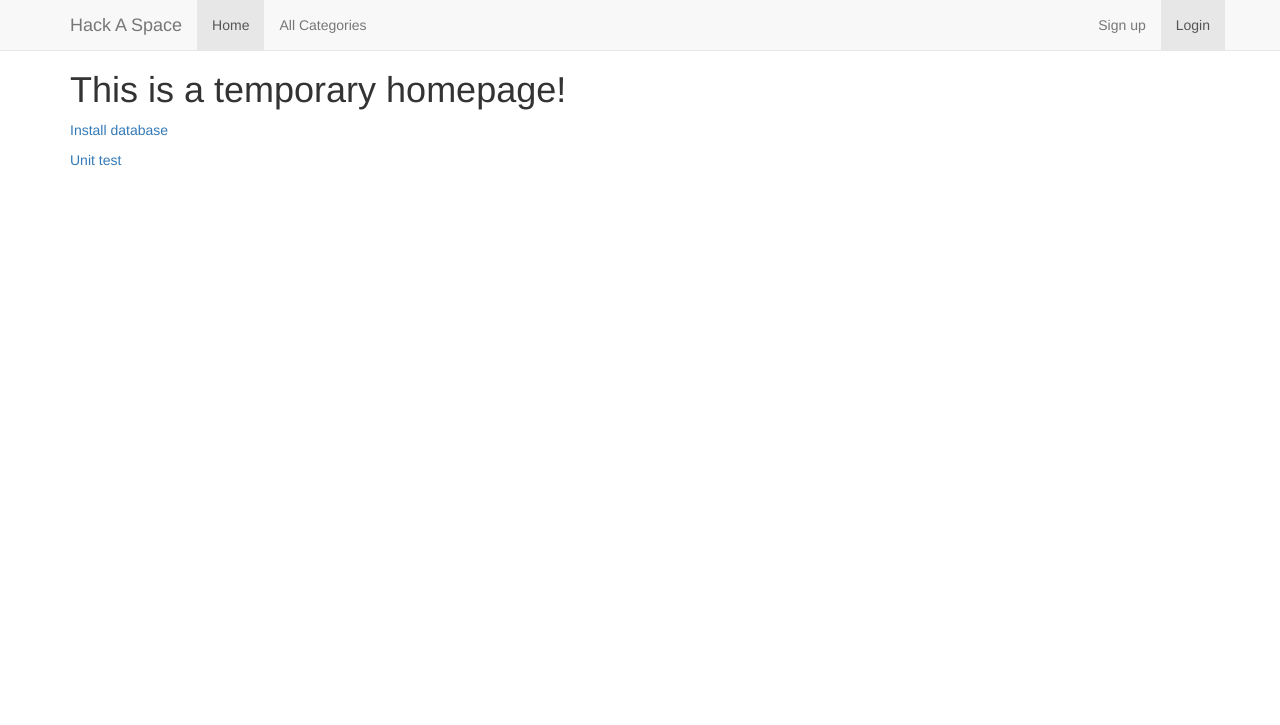
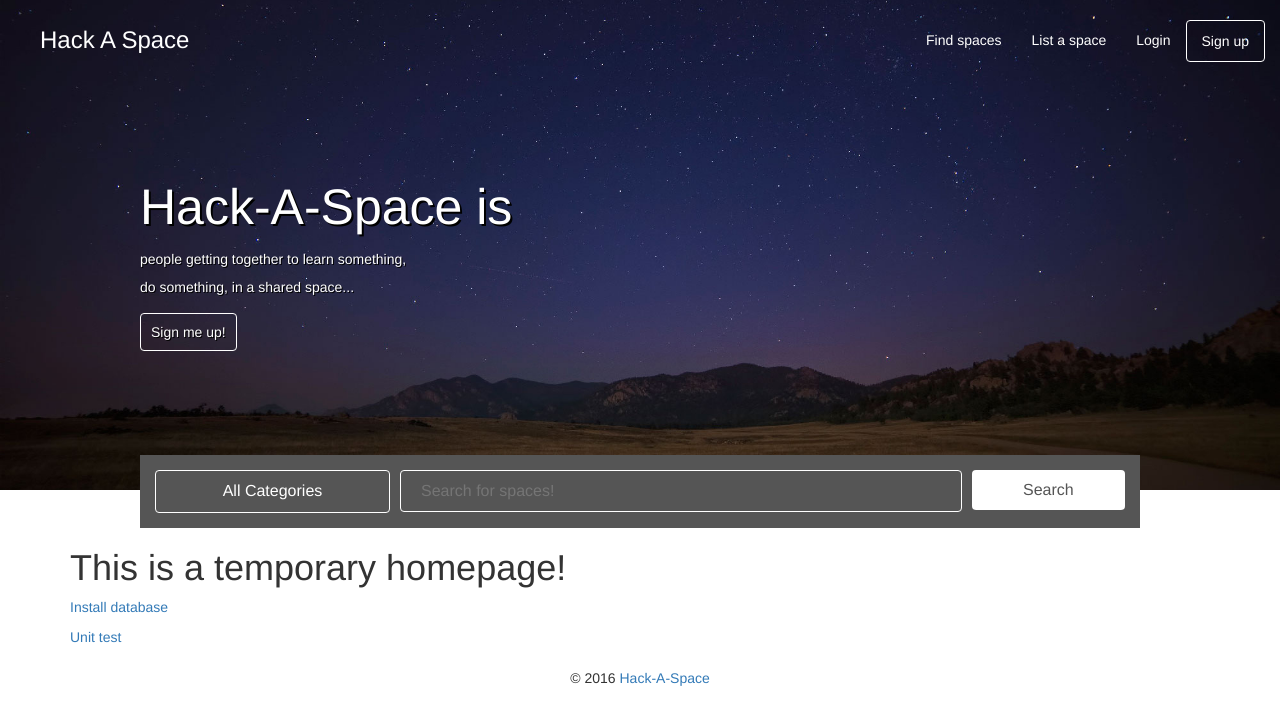
Before and after one commit to chadhao/SDP_Hack_A_Space, a CodeIgniter app: page /database/ in a window 1280 px wide. Shown: the top 725 px of the page. Run offline with CodeIgniter, Linux system fonts and the light colour scheme.

Commit message:
update @ 1:47AM 07/06/2016

```diff
--- a/application/controllers/Home.php
+++ b/application/controllers/Home.php
@@ -14,7 +14,10 @@ class Home extends CI_Controller
         if (!isset($_SESSION)) {
             session_start();
         }
-        $this->utils->view('Home');
+        $header_data['header_title'] = 'Hack A Space';
+        $this->load->view('templates/header_home', $header_data);
+        $this->load->view('Home');
+        $this->load->view('templates/footer');
     }
 
     public function error()
--- a/application/views/Admin_CategoryForm.php
+++ b/application/views/Admin_CategoryForm.php
@@ -1,4 +1,4 @@
-<div class="container" style="margin-top:50px;">
+<div class="container">
   <?php $this->view('templates/admin_sidebar'); ?>
   <div class="col-sm-9">
     <h1><?php echo $caction == 'add' ? 'Add Category' : 'Edit Category'; ?></h1>
--- a/application/views/Admin_CategoryList.php
+++ b/application/views/Admin_CategoryList.php
@@ -1,4 +1,4 @@
-<div class="container" style="margin-top:50px;">
+<div class="container">
   <?php $this->view('templates/admin_sidebar'); ?>
   <div class="col-sm-9">
     <h1>Category List</h1>
--- a/application/views/Admin_Dashboard.php
+++ b/application/views/Admin_Dashboard.php
@@ -1,4 +1,4 @@
-<div class="container" style="margin-top:50px;">
+<div class="container">
   <?php $this->view('templates/admin_sidebar'); ?>
   <div class="col-sm-9">
     <h1>Dashboard</h1>
--- a/application/views/Admin_EditUser.php
+++ b/application/views/Admin_EditUser.php
@@ -1,4 +1,4 @@
-<div class="container" style="margin-top:50px;">
+<div class="container">
   <?php $this->view('templates/admin_sidebar'); ?>
   <div class="col-sm-9">
     <h1>Edit User</h1>
--- a/application/views/Admin_UserList.php
+++ b/application/views/Admin_UserList.php
@@ -1,4 +1,4 @@
-<div class="container" style="margin-top:50px;">
+<div class="container">
   <?php $this->view('templates/admin_sidebar'); ?>
   <div class="col-sm-9">
     <h1>User List</h1>
@@ -30,6 +30,7 @@
       </table>
     </div>
     <?php
+
     } ?>
   </div>
 </div>
--- a/application/views/Cat_AllCatList.php
+++ b/application/views/Cat_AllCatList.php
@@ -1,4 +1,4 @@
-<div class="container" style="margin-top:60px;">
+<div class="container">
   <?php
   if (empty($cats)) {
       echo '<h1>No category found!</h1>';
--- a/application/views/Home.php
+++ b/application/views/Home.php
@@ -1,4 +1,15 @@
-<div class="container" style="margin-top:50px;">
+<div class="container c-search-container">
+  <div class="c-search c-mw-1000">
+    <div class="col-sm-3 c-plr-5">
+      <p class="container-fluid"><a href="<?php echo site_url('Category'); ?>">All Categories</a></p>
+    </div>
+    <form>
+      <div class="col-sm-7 c-plr-5"><input type="text" placeholder="Search for spaces!"></div>
+      <div class="col-sm-2 c-plr-5"><button type="button">Search</button></div>
+    </form>
+  </div>
+</div>
+<div class="container">
   <h1>This is a temporary homepage!</h1>
   <p><a href="<?php echo site_url('install'); ?>">Install database</a></p>
   <p><a href="<?php echo site_url('UTest'); ?>">Unit test</a></p>
--- a/application/views/Listing_Create.php
+++ b/application/views/Listing_Create.php
@@ -1,6 +1,6 @@
 <link href="<?php echo site_url('bootstrap/css/dropzone.css'); ?>" type="text/css" rel="stylesheet" />
 <script src="<?php echo site_url('bootstrap/js/dropzone.min.js'); ?>"></script>
-<div class="container" style="margin-top:50px; max-width:800px;">
+<div class="container c-mw-800">
   <h2>Create Listing</h2>
   <form class="form-horizontal" method="POST" action="<?php echo site_url('listing/createProcess'); ?>">
     <div class="form-group">
--- a/application/views/Listing_Profile.php
+++ b/application/views/Listing_Profile.php
@@ -1,8 +1,8 @@
-<div class="container" style="margin-top:50px; max-width:1000px;">
+<div class="container c-mw-1000">
   <h3 style="text-align:center"><?php echo $listing->title; ?><br><small><?php echo date_create($listing->update_time, timezone_open('Pacific/Auckland'))->format('d/m/Y'); ?></small></h3>
   <?php
   if (!empty($listing->image)) {
-      echo '<p style="max-width:767px; margin-left:auto; margin-right:auto;"><img class="img-responsive img-rounded" src="'.site_url('uploads/'.$listing->image).'"></p>';
+      echo '<p class="c-mw-600 c-c"><img class="img-responsive img-rounded" src="'.site_url('uploads/'.$listing->image).'"></p>';
   }
   ?>
   <dl class="dl-horizontal">
--- a/application/views/User_Login.php
+++ b/application/views/User_Login.php
@@ -1,4 +1,4 @@
-<div class="container" style="margin-top:50px; max-width:400px;">
+<div class="container c-mw-400">
   <form class="form-signin" method="post" action="<?php echo site_url('User/loginProcess'); ?>">
     <h2 class="form-signin-heading">Please login</h2>
     <label for="inputEmail" class="sr-only">Email address</label>
--- a/application/views/User_SignUp.php
+++ b/application/views/User_SignUp.php
@@ -1,4 +1,4 @@
-<div class="container" style="margin-top:50px; max-width:400px;">
+<div class="container c-mw-400">
   <form class="form-signin" method="post" action="<?php echo site_url('User/signupProcess'); ?>">
     <h2 class="form-signin-heading">Please sign up</h2>
     <label for="inputFirstname" class="sr-only">Firstname</label>
--- a/application/views/templates/footer.php
+++ b/application/views/templates/footer.php
@@ -1,3 +1,6 @@
+    <footer class="container c-pud-10 c-bu">
+      <p class="c-ta-c">&copy; <?php echo date('Y'); ?> <a href="<?php echo base_url(); ?>">Hack-A-Space</a></p>
+    </footer>
     <script src="<?php echo site_url('bootstrap/js/jquery.min.js'); ?>"></script>
     <script src="<?php echo site_url('bootstrap/js/bootstrap.min.js'); ?>"></script>
   </body>
--- a/application/views/templates/header.php
+++ b/application/views/templates/header.php
@@ -7,6 +7,7 @@
     <title><?php echo $header_title; ?></title>
 
     <link href="<?php echo site_url('bootstrap/css/bootstrap.min.css'); ?>" rel="stylesheet">
+    <link href="<?php echo site_url('bootstrap/css/custom.css'); ?>" rel="stylesheet">
     <!--[if lt IE 9]>
       <script src="https://oss.maxcdn.com/html5shiv/3.7.2/html5shiv.min.js"></script>
       <script src="https://oss.maxcdn.com/respond/1.4.2/respond.min.js"></script>
@@ -22,7 +23,7 @@
     }
     $CI = &get_instance();
     ?>
-    <nav class="navbar navbar-default navbar-fixed-top">
+    <header class="navbar navbar-default navbar-static-top">
       <div class="container">
         <div class="navbar-header">
           <button type="button" class="navbar-toggle collapsed" data-toggle="collapse" data-target="#navbar-collapse-1" aria-expanded="false">
@@ -59,4 +60,4 @@
           </ul>
         </div>
       </div>
-    </nav>
+    </header>
--- /dev/null
+++ b/application/views/templates/header_home.php
@@ -0,0 +1,64 @@
+<!DOCTYPE html>
+<html lang="en">
+  <head>
+    <meta charset="utf-8">
+    <meta http-equiv="X-UA-Compatible" content="IE=edge">
+    <meta name="viewport" content="width=device-width, initial-scale=1">
+    <title><?php echo $header_title; ?></title>
+
+    <link href="<?php echo site_url('bootstrap/css/bootstrap.min.css'); ?>" rel="stylesheet">
+    <link href="<?php echo site_url('bootstrap/css/custom.css'); ?>" rel="stylesheet">
+    <!--[if lt IE 9]>
+      <script src="https://oss.maxcdn.com/html5shiv/3.7.2/html5shiv.min.js"></script>
+      <script src="https://oss.maxcdn.com/respond/1.4.2/respond.min.js"></script>
+    <![endif]-->
+  </head>
+  <body>
+    <?php
+    if (!isset($_SESSION)) {
+        session_start();
+    }
+    if (!isset($_SESSION['user_loggedin'])) {
+        $_SESSION['user_loggedin'] = false;
+    }
+    $CI = &get_instance();
+    ?>
+    <div class="container-fluid c-bg">
+      <header class="navbar navbar-static-top c-pud-20 c-navheader">
+        <div class="container-fluid">
+          <div class="navbar-header">
+            <button type="button" class="navbar-toggle collapsed" data-toggle="collapse" data-target="#navbar-collapse-1" aria-expanded="false">
+              <span class="sr-only">Toggle navigation</span>
+              <span class="icon-bar"></span>
+              <span class="icon-bar"></span>
+              <span class="icon-bar"></span>
+            </button>
+            <a class="c-navheader-brand" href="<?php echo base_url(); ?>">Hack A Space</a>
+          </div>
+          <div class="navbar-collapse collapse"  id="navbar-collapse-1">
+            <ul class="nav navbar-nav navbar-right">
+              <li><a href="">Find spaces</a></li>
+              <li><a href="">List a space</a></li>
+              <?php
+              if ($_SESSION['user_loggedin']) {
+                  if ($_SESSION['user']->is_admin) {
+                      echo '<li><a href="'.site_url('Admin').'">Admin</a></li>';
+                  }
+                  echo '<li class="active"><a href="'.site_url('User/logout').'">Logout</a></li>';
+              } else {
+                  echo '<li><a href="'.site_url('User/login').'">Login</a></li>';
+                  echo '<li class="active"><a href="'.site_url('User/signup').'">Sign up</a></li>';
+              }
+              ?>
+            </ul>
+          </div>
+        </div>
+      </header>
+      <header class="container" style="height:380px;">
+        <div class="c-inner c-mw-1000">
+          <h2>Hack-A-Space is</h2>
+          <p>people getting together to learn something,<br>do something, in a shared space...</p>
+          <p><a href="<?php echo site_url('User/signup'); ?>">Sign me up!</a></p>
+        </div>
+      </header>
+    </div>
--- a/application/views/testmsg.php
+++ b/application/views/testmsg.php
@@ -54,7 +54,7 @@ p.footer {
   margin: 20px 0 0 0;
 }
 </style>
-<div id="container" style="margin-top:50px;">
+<div id="container">
 <h1>App Test</h1>
 
 <div id="body">
--- /dev/null
+++ b/bootstrap/css/custom.css
@@ -0,0 +1,175 @@
+.c-mw-400 {
+  max-width: 400px;
+}
+.c-mw-600 {
+  max-width: 600px;
+}
+.c-mw-800 {
+  max-width: 800px;
+}
+.c-mw-1000 {
+  max-width: 1000px;
+}
+.c-c {
+  margin-left: auto;
+  margin-right: auto;
+}
+.c-pud-10 {
+  padding: 10px 0;
+}
+.c-pud-20 {
+  padding: 20px 0;
+}
+.c-bu {
+  border-top: 1px solid #FFF;
+}
+.c-ta-l {
+  text-align: left;
+}
+.c-ta-r {
+  text-align: right;
+}
+.c-ta-c {
+  text-align: center;
+}
+.c-bg {
+  background: #171f26 url(/bg.jpg) no-repeat bottom;
+  background-size: cover;
+}
+.c-navheader {
+  background: none;
+  border: none;
+}
+.c-navheader .c-navheader-brand:focus,
+.c-navheader .c-navheader-brand:hover {
+  color: #FFF;
+  background-color: transparent;
+  text-decoration: none;
+  cursor: pointer;
+}
+.c-navheader .navbar-toggle {
+  color: #FFF;
+  border-color: #FFF;
+}
+.c-navheader .navbar-toggle .icon-bar {
+  color: #FFF;
+  background-color: #FFF;
+}
+.c-navheader .navbar-nav > li > a {
+  color: #FFF;
+  padding-top: 10px;
+  padding-bottom: 10px;
+}
+.c-navheader .navbar-nav > li > a:focus,
+.c-navheader .navbar-nav > li > a:hover {
+  color: #FFF;
+  background-color: transparent;
+}
+.c-navheader .navbar-nav > .active > a,
+.c-navheader .navbar-nav > .active > a:focus,
+.c-navheader .navbar-nav > .active > a:hover {
+  color: #FFF;
+  background-color: transparent;
+  border-radius: 4px;
+  border: 1px solid #FFF;
+}
+.c-navheader-tc {
+  color: #FFF;
+}
+.c-navheader-bc {
+  border-color: #FFF;
+}
+.c-navheader-brand {
+  color: #FFF;
+  float: left;
+  height: 50px;
+  padding: 10px 10px;
+  font-size: 24px;
+  line-height: 20px;
+}
+.c-inner {
+  margin: 0 auto;
+}
+.c-inner > h2 {
+  padding-top: 50px;
+  font-size: 50px;
+  font-weight: 300;
+  color: #FFF;
+  text-shadow: 2px 2px 0px #000;
+}
+.c-inner > p {
+  font-size: 14px;
+  color: #FFF;
+  line-height: 2;
+  text-shadow: 1px 1px 0px #000;
+}
+.c-inner > p > a,
+.c-inner > p > a:focus,
+.c-inner > p > a:hover {
+  color: #FFF;
+  font-size: 14px;
+  line-height: 3;
+  background-color: transparent;
+  border-radius: 4px;
+  border: 1px solid #FFF;
+  padding: 10px 10px;
+}
+.c-search-container {
+  margin-top: -35px;
+}
+.c-search {
+  margin: 0 auto;
+  background-color: #555;
+  padding: 5px 10px;
+  display:block;
+  overflow:auto;
+}
+.c-search > div > p {
+  text-align: center;
+  margin-top: 10px;
+  margin-bottom: 10px;
+  padding-top: 9px;
+  padding-bottom: 9px;
+  border-radius: 4px;
+  border: 1px solid #FFF;
+}
+.c-search > div > p > a,
+.c-search > div > p > a:focus,
+.c-search > div > p > a:hover {
+  color: #FFF;
+  font-size: 16px;
+  background-color: transparent;
+  text-decoration: none;
+}
+.c-search > form {
+  margin: 0;
+  padding: 0;
+}
+.c-search > form > div > input {
+  padding: 0 20px;
+  color: #FFF;
+  font-size: 16px;
+  border: 1px solid #FFF;
+  border-radius: 4px;
+  background-color: transparent;
+  height: 42px;
+  margin-top: 10px;
+  margin-bottom: 10px;
+  width: 100%;
+}
+.c-search .c-plr-5 {
+  padding-left: 5px;
+  padding-right: 5px;
+}
+.c-search > form > div > button {
+  border-radius: 4px;
+  border: none;
+  color: #555;
+  background-color: #FFF;
+  height: 40px;
+  padding: 0 15px;
+  font-size: 16px;
+  margin-top: 10px;
+  margin-bottom: 10px;
+  width: 100%;
+}
```
Also changed, not shown: bg.jpg (added).
